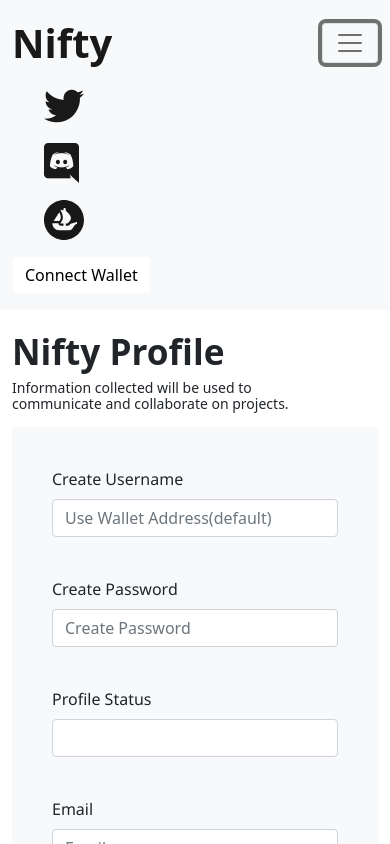
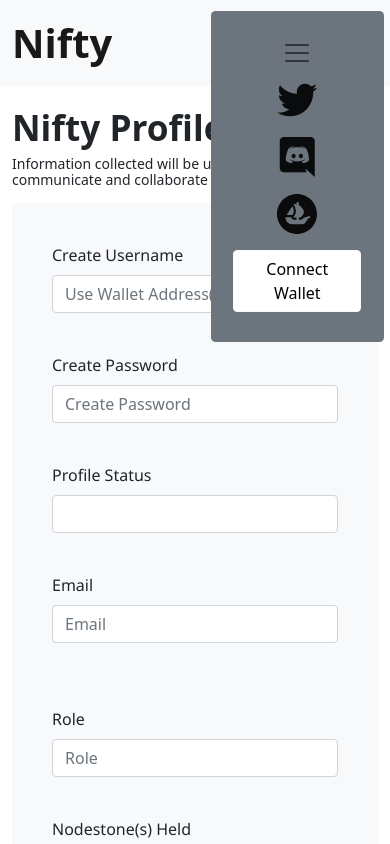
Before and after one commit to solution-pool/BHG-Nifty-Member, a React (Create React App) app in the folder frontend/: page / in a window 390 px wide. Both pictures are taken after a click on the button 350 px from the left and 43 px from the top of the page. Shown: the top 844 px of the page. Built offline with nearby package versions, Linux system fonts and the light colour scheme.

Commit message:
fix mobile responsive nav bar

```diff
--- a/frontend/src/App.css
+++ b/frontend/src/App.css
@@ -145,4 +145,42 @@
   .content .submit-panel {
     height: 0 !important;
   }
+
+  .navbar-collapse {
+    position: absolute !important;
+    width: calc(50% - 1.4rem);
+    height: auto!important;
+    right: 0;
+    top: 0;
+    margin: 0.7rem;
+    margin-right: 0.4rem;
+    background-color: #6c757d;
+    border-radius: 0.2857rem;
+    padding: 1.4rem;
+  }
+
+  #for-collapse {
+    display: block !important;
+    float: right;
+    border:0px
+  }
+
+  .me-auto a, .navbar-nav a {
+    text-align: center;
+  }
+
+  .me-auto i {
+    padding-left: 0px;
+  }
+
+  .me-auto img {
+    width: 2.5rem;
+    padding-left: 0px;
+  }
 }
+
+@media only screen and (min-width: 992px) {
+  #for-collapse {
+    display: none;
+  }
+}
--- a/frontend/src/components/Header.js
+++ b/frontend/src/components/Header.js
@@ -24,9 +24,10 @@ const Header = () => {
         <Navbar collapseOnSelect expand="lg" bg="light" variant="light">
             <Container>
                 <Navbar.Brand href="#">Nifty</Navbar.Brand>
-                <Navbar.Toggle aria-controls="responsive-navbar-nav" />
+                <Navbar.Toggle aria-controls="responsive-navbar-nav" id="for-full" />
                 <Navbar.Collapse id="responsive-navbar-nav">
                     <Nav className="me-auto">
+                        <Navbar.Toggle aria-controls="responsive-navbar-nav" id="for-collapse" />
                         <Nav.Link href="https://twitter.com">
                             <i className="fab fa-twitter"></i>
                         </Nav.Link>
```
